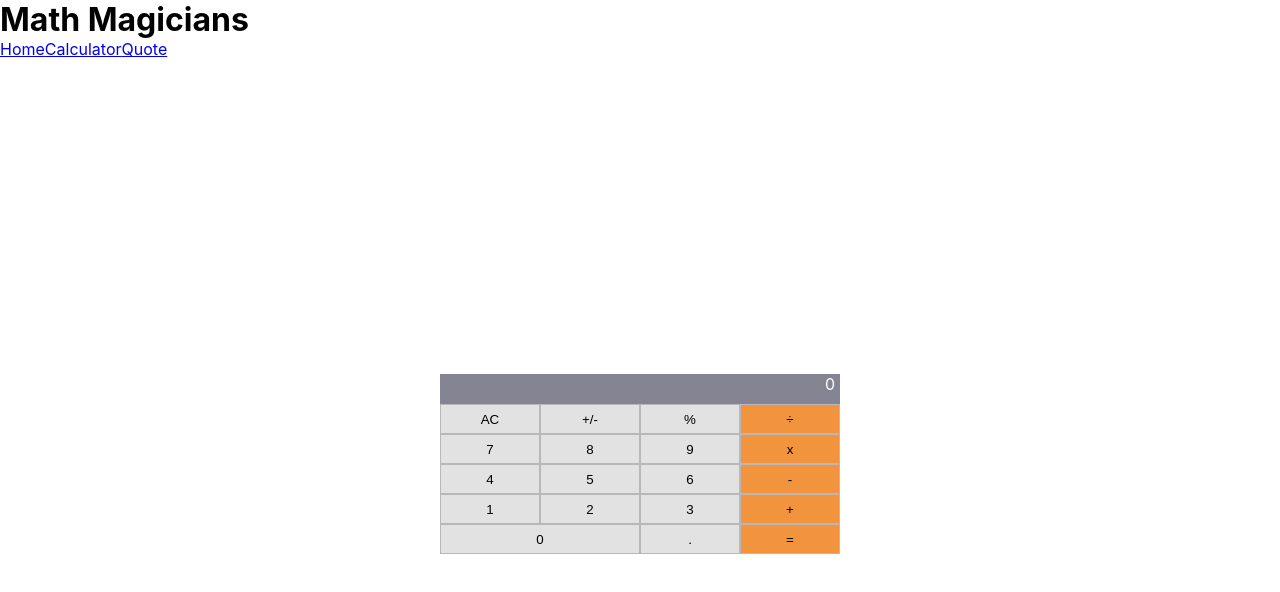
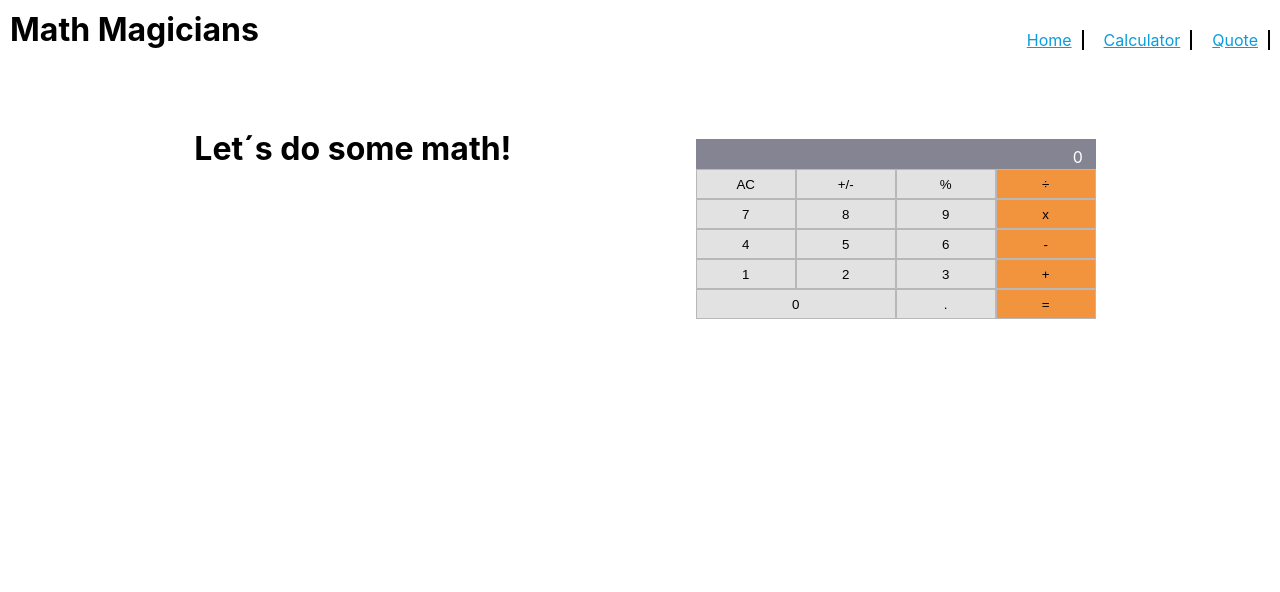
Before and after one commit to AlejandraKeber/math-magicians-react-calculator, a React (Create React App) app: page /calculator in a window 1280 px wide. Shown: the top 592 px of the page. Built offline with nearby package versions, Linux system fonts and the light colour scheme.

Commit message:
Add styling to the app

```diff
--- a/src/components/Calculator.css
+++ b/src/components/Calculator.css
@@ -4,9 +4,14 @@
   box-sizing: border-box;
 }
 
+.wrapper {
+  padding-left: 10px;
+  display: flex;
+  justify-content: space-evenly;
+  margin-top: 40px;
+}
+
 .container {
-  height: 100vh;
-  width: 100vw;
   display: flex;
   flex-direction: column;
   justify-content: center;
--- a/src/components/Calculator.js
+++ b/src/components/Calculator.js
@@ -11,6 +11,8 @@ const Calculator = () => {
 
   const { total, next, operation } = state;
   return (
+    <div className="wrapper">
+      <h1 className="cal-text">Let´s do some math!</h1>
       <div className="container">
         <div className="output">
           <p>{next || operation || total}</p>
@@ -47,6 +49,7 @@ const Calculator = () => {
           </div>
         </div>
       </div>
+    </div>
   );
 };
 
--- /dev/null
+++ b/src/components/Navbar.css
@@ -0,0 +1,28 @@
+header {
+  display: flex;
+  justify-content: space-between;
+  padding: 10px 10px 20px 10px;
+}
+
+nav {
+  display: flex;
+  justify-content: space-between;
+}
+
+ul {
+  display: flex;
+  align-items: center;
+  list-style: none;
+  gap: 10px;
+}
+
+li {
+  list-style: none;
+  cursor: pointer;
+}
+
+li a {
+  color: #099ddd;
+  border-right: solid 2px black;
+  padding: 0 10px;
+}
--- a/src/components/Navbar.js
+++ b/src/components/Navbar.js
@@ -1,5 +1,6 @@
 import React from 'react';
 import { NavLink } from 'react-router-dom';
+import './Navbar.css';
 
 const Navbar = () => (
   <header>
@@ -7,9 +8,13 @@ const Navbar = () => (
     <nav>
       <ul>
         <li>
-          <NavLink to="/">Home</NavLink>
-          <NavLink to="/calculator">Calculator</NavLink>
-          <NavLink to="/quote">Quote</NavLink>
+          <NavLink to="/">Home    </NavLink>
+        </li>
+        <li>
+          <NavLink to="/calculator">Calculator </NavLink>
+        </li>
+        <li>
+          <NavLink to="/quote">Quote </NavLink>
         </li>
       </ul>
     </nav>
--- /dev/null
+++ b/src/pages/Home.css
@@ -0,0 +1,11 @@
+.homewrapper {
+  padding-left: 10px;
+}
+
+h1 {
+  padding-bottom: 20px;
+}
+
+p {
+  margin: 2%;
+}
--- a/src/pages/Home.js
+++ b/src/pages/Home.js
@@ -1,4 +1,5 @@
 import React from 'react';
+import './Home.css';
 
 const Home = () => {
   const lorem = `Lorem ipsum dolor sit amet, consectetur adipiscing elit,
@@ -10,7 +11,7 @@ const Home = () => {
   culpa qui officia deserunt mollit anim id est laborum.`;
 
   return (
-    <div>
+    <div className="homewrapper">
       <h1>Welcome to our page!</h1>
       <p>{lorem}</p>
       <p>{lorem}</p>
--- /dev/null
+++ b/src/pages/Quote.css
@@ -0,0 +1,8 @@
+.quote {
+  display: flex;
+  justify-content: center;
+  align-items: center;
+  text-align: center;
+  height: 20vh;
+  margin: 15%;
+}
--- a/src/pages/Quote.js
+++ b/src/pages/Quote.js
@@ -1,8 +1,9 @@
 import React from 'react';
+import './Quote.css';
 
 const Quote = () => (
   <div>
-    <p>
+    <p className="quote">
       Mathematics is not about numbers, equations, computations,
       or algorithms: it is about understanding. –William Paul Thurston
     </p>
```
Lines whose indentation alone changed are shown as unchanged.
